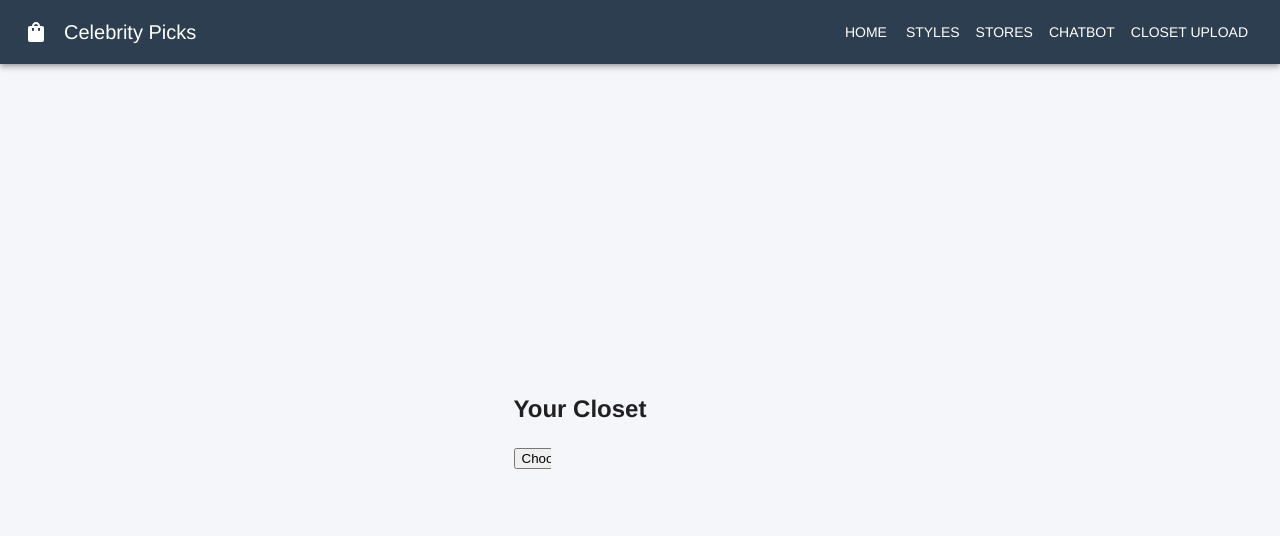
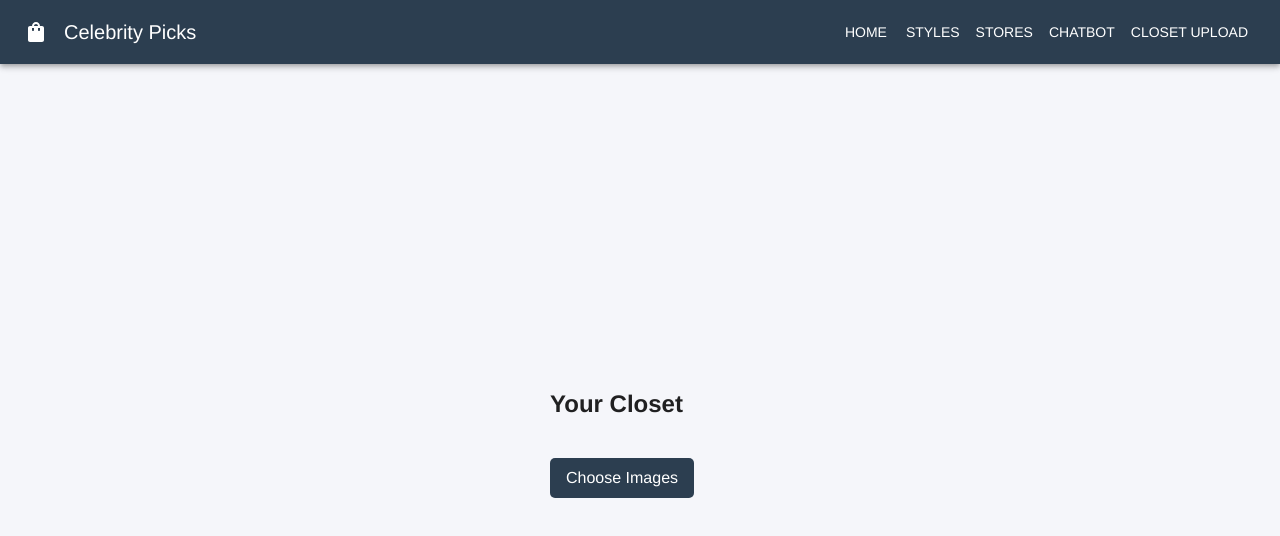
Before and after one commit to RayanDas06/PersonalStylist, a React (Create React App) app: page /closet-upload in a window 1280 px wide. Shown: the top 536 px of the page. Built offline with nearby package versions, Linux system fonts and the light colour scheme.

Commit message:
closet ui done with multiple upload + name of upload, gemini integration is pending

```diff
--- a/src/pages/ClosetUpload.tsx
+++ b/src/pages/ClosetUpload.tsx
@@ -4,6 +4,8 @@ import '../style/ClosetUpload.css';
 const ClosetUpload = () => {
     const [images, setImages] = useState<File[]>([]);
     const [previews, setPreviews] = useState<string[]>([]);
+    const [descriptions, setDescriptions] = useState<string[]>([]);
+
 
   const handleImageUpload = (e: React.ChangeEvent<HTMLInputElement>) => {
   const files = Array.from(e.target.files || []);
@@ -11,18 +13,32 @@ const ClosetUpload = () => {
 
   const newPreviews = files.map((file) => URL.createObjectURL(file));
   setPreviews((prev) => [...prev, ...newPreviews]);
+
+  setDescriptions((prev) => [...prev, ...files.map(() => '')]); // Start with empty descriptions
     };
+
+    const handleDescriptionChange = (index: number, value: string) => {
+    const updated = [...descriptions];
+    updated[index] = value;
+    setDescriptions(updated);
+    };
+
 
   return (
     <div className="closet-container">
       <h2>Your Closet</h2>
+
+      <label className="upload-button">
+        Choose Images
         <input
           type="file"
           accept="image/*"
           multiple
           onChange={handleImageUpload}
-        className="upload-input"
+          style={{ display: 'none' }}
         />
+      </label>
+
 
       <div className="gallery">
         {previews.map((src, index) => (
--- a/src/style/ClosetUpload.css
+++ b/src/style/ClosetUpload.css
@@ -33,3 +33,56 @@
   font-size: 0.9rem;
   color: #333;
 }
+
+.description-input {
+  margin-top: 0.5rem;
+  width: 100%;
+  padding: 6px;
+  font-size: 0.85rem;
+  border: 1px solid #ccc;
+  border-radius: 4px;
+}
+
+.closet-gallery {
+  display: grid;
+  grid-template-columns: repeat(5, 1fr);
+  gap: 1rem;
+  margin-top: 1rem;
+}
+
+.closet-item {
+  display: flex;
+  flex-direction: column;
+  align-items: center;
+}
+
+.closet-item img {
+  width: 100px;
+  height: 100px;
+  object-fit: cover;
+  border-radius: 8px;
+  border: 1px solid #ccc;
+}
+
+.closet-item input {
+  margin-top: 0.5rem;
+  width: 90%;
+  padding: 0.25rem;
+  font-size: 0.8rem;
+}
+
+.upload-button {
+  display: inline-block;
+  padding: 0.5rem 1rem;
+  background-color: #2c3e50;
+  color: white;
+  border-radius: 5px;
+  cursor: pointer;
+  font-size: 1rem;
+  margin-top: 1rem;
+  text-align: center;
+}
+
+.upload-button:hover {
+  background-color: #1a242f;
+}
```
Lines whose indentation alone changed are shown as unchanged.
